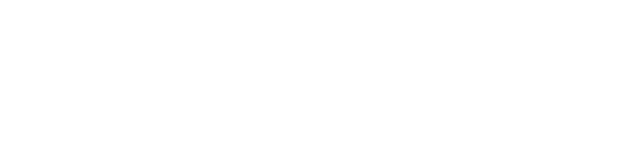
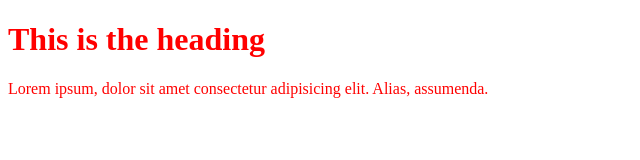
Before and after one commit to sulabhambule/WEB_DEV, a plain HTML site: page css/index.html in a window 1280 px wide. Shown: the whole page, without its empty margins (0-640 px from the left). Drawn offline with Linux system fonts and the light colour scheme.

Commit message:
Css uploaded

```diff
--- /dev/null
+++ b/css/index.css
@@ -0,0 +1,6 @@
+h1 {
+    color: blue;
+}
+p {
+    color: blueviolet;
+}
--- a/css/index.html
+++ b/css/index.html
@@ -3,9 +3,24 @@
 <head>
     <meta charset="UTF-8">
     <meta name="viewport" content="width=device-width, initial-scale=1.0">
-    <title>Document</title>
+    <title>Color property</title>
+    <!-- <link rel="stylesheet" href="index.css"> -->
+    <style>
+        /* h1 {
+            color: rgb(149, 15, 186);
+        }
+        p {
+            color: rgb(28, 36, 188);
+        } */
+
+        * {
+            color: red;
+        }
+    </style>
 </head>
 <body>
-
+    <h1>This is the heading</h1>
+    <p>Lorem ipsum, dolor sit amet consectetur adipisicing elit. Alias, assumenda.
+    </p>
 </body>
 </html>
```
